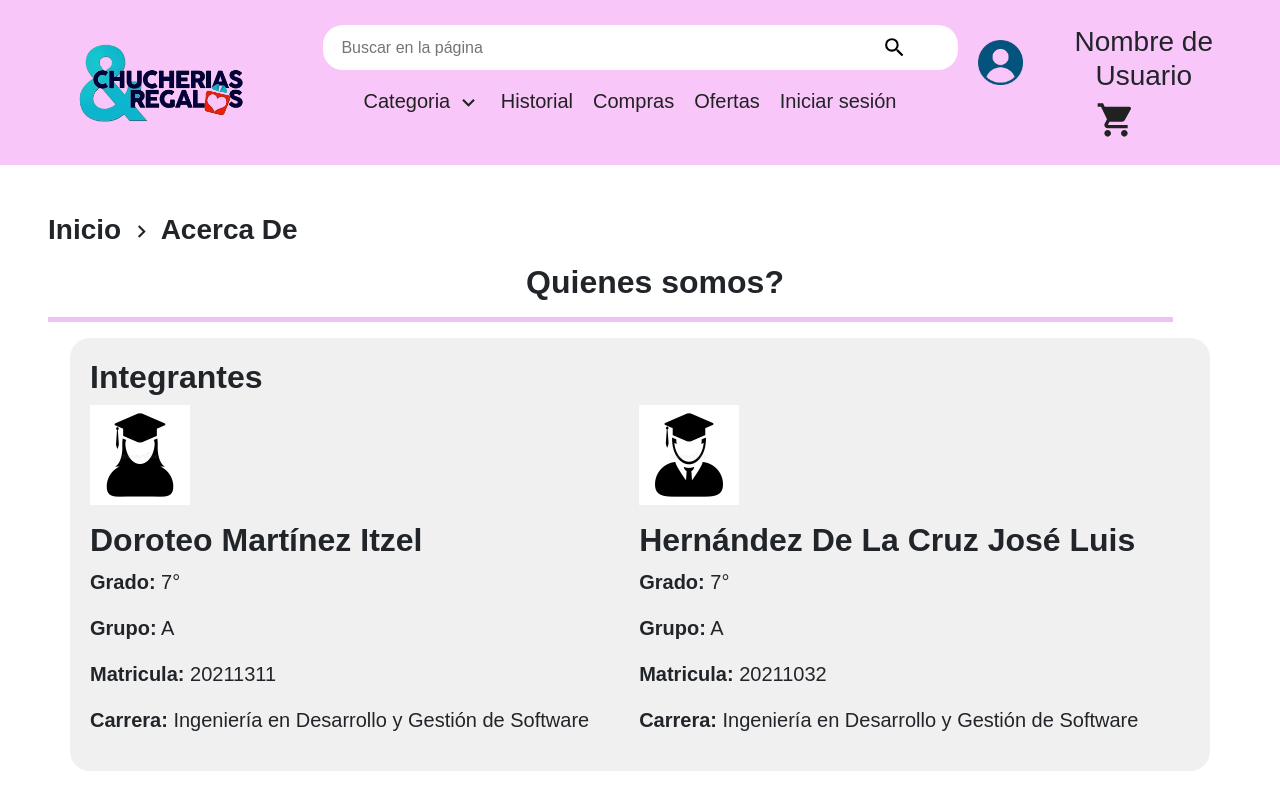
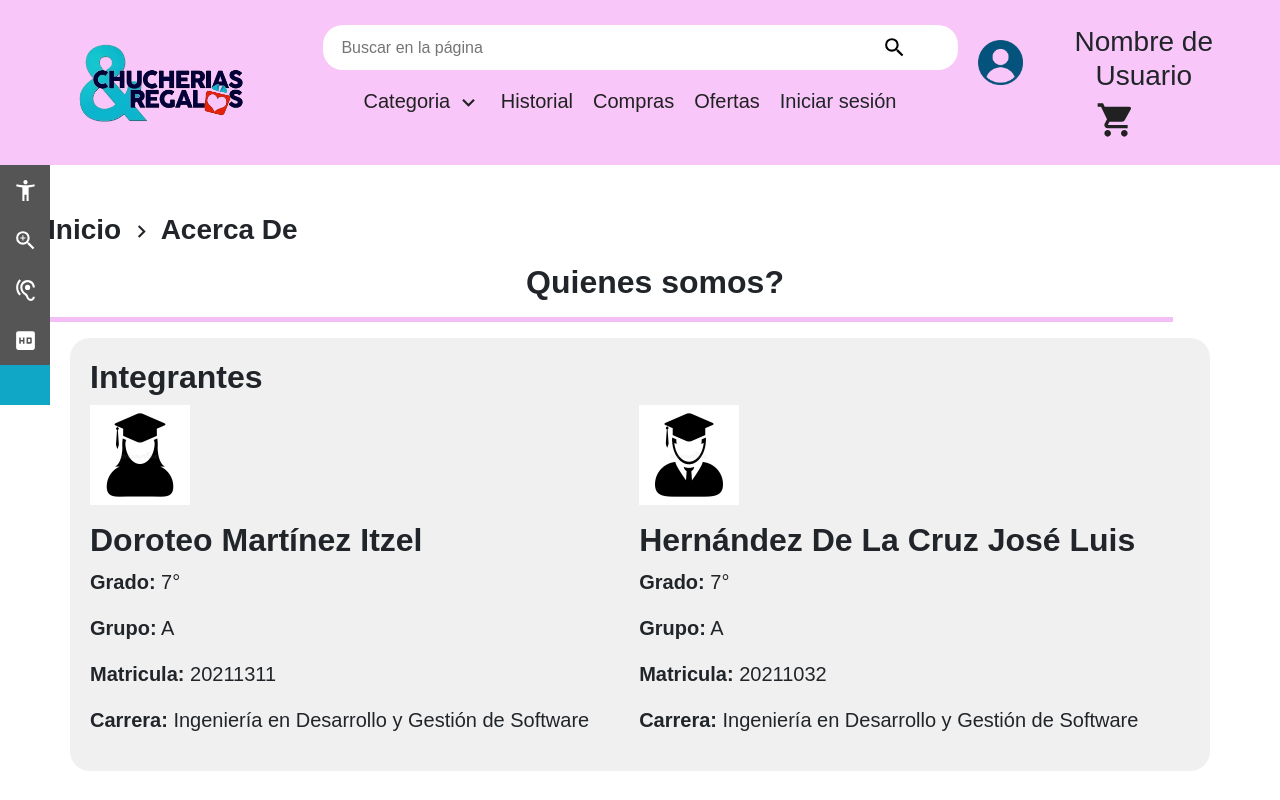
Before and after one commit to JoseLuisHdzCruz/chucherias-y-regalos, a React (Create React App) app: page /quienes-somos in a window 1280 px wide. Shown: the top 800 px of the page. Built offline with nearby package versions, Linux system fonts and the light colour scheme.

Commit message:
update files

```diff
--- a/src/App.js
+++ b/src/App.js
@@ -2,6 +2,7 @@ import React from 'react';
 import { BrowserRouter as Router, Route, Routes } from 'react-router-dom';
 import Header from './components/Header';
 import Footer from './components/Footer';
+import AccessibilityPanel from './components/AccessibilityPanel';
 import Home from './routes/Home';
 import ProductDetail from './routes/ProductDetail';
 import PrivacyPolicy from './routes/PrivacyPolicy';
@@ -14,9 +15,14 @@ function App() {
   return (
     <Router>
       <div>
+
+        {/* Incluye el componente de accesibilidad */}
+
+
         <Header />
+        <AccessibilityPanel />
+        <Routes>
 
-        <Routes>
           <Route path="/" element={<Home />} />
           <Route path="/product" element={<ProductDetail />} />
           <Route path="/privacy-policy" element={<PrivacyPolicy />} />
--- /dev/null
+++ b/src/components/AccessibilityPanel.js
@@ -0,0 +1,60 @@
+// AccessibilityPanel.js
+
+import React, { useState } from 'react';
+import '../styles/stylesPanel.css';
+import { MdAccessibilityNew, MdZoomIn, MdHearing, MdHd } from 'react-icons/md';
+
+const AccessibilityPanel = () => {
+    const [isExpanded, setIsExpanded] = useState(false);
+    const [zoomLevel, setZoomLevel] = useState(1);
+
+    const togglePanel = () => {
+        setIsExpanded(!isExpanded);
+    };
+
+    const handleZoomLevelChange = (newZoomLevel) => {
+        setZoomLevel(newZoomLevel);
+    };
+
+    const panelStyle = {
+        width: isExpanded ? '250px' : '50px',
+    };
+
+    return (
+        <div className={`accessibility-panel ${isExpanded ? 'expanded' : ''}`} style={panelStyle}>
+            {isExpanded ? (
+                <>
+                    <button onClick={togglePanel}>Accesibilidad</button>
+                    <label htmlFor="zoomLevel">Nivel de Zoom:</label>
+                    <input
+                        type="number"
+                        id="zoomLevel"
+                        value={zoomLevel}
+                        onChange={(e) => handleZoomLevelChange(parseFloat(e.target.value))}
+                    />
+                    {/* Otros botones y funciones de accesibilidad aquí */}
+                </>
+            ) : (
+                <>
+                <button className="expand-button">
+                    <MdAccessibilityNew size={25} />
+                </button>
+
+                <button onClick={togglePanel} className="expand-button">
+                    <MdZoomIn size={25} />
+                </button>
+                <button onClick={togglePanel} className="expand-button">
+                    <MdHearing size={25} />
+                </button>
+                <button onClick={togglePanel} className="expand-button">
+                    <MdHd size={25} />
+                </button>
+
+                </>
+
+            )}
+        </div>
+    );
+};
+
+export default AccessibilityPanel;
--- a/src/routes/AcercaDe.js
+++ b/src/routes/AcercaDe.js
@@ -4,7 +4,9 @@ import { MdChevronRight } from "react-icons/md";
 
 function AcercaDe() {
   return (
+
     <div className="wrapper row3 m-5">
+
       <h3 className="fw-semibold">
         Inicio <MdChevronRight size={25} className="icon-aling" /> Acerca De
       </h3>
--- /dev/null
+++ b/src/styles/stylesPanel.css
@@ -0,0 +1,59 @@
+/* styles.css */
+
+.accessibility-panel {
+    position: fixed;
+    top: 1;
+    left: 0;
+    height: 30%;
+    background-color: rgb(15, 167, 197);
+    color: #fff;
+    padding: 5x;
+    box-sizing: border-box;
+    z-index: 1000;
+    transition: width 0.3s ease; /* Transición suave para el cambio de ancho */
+  }
+
+  .accessibility-panel.expanded {
+    width: 250px;
+    z-index: 1000; /* Asegura que la barra se superponga a otros elementos cuando está expandida */
+  }
+
+  .accessibility-panel button {
+    display: block;
+    width: 100%;
+    padding: 10px;
+    background-color: #555;
+    color: #fff;
+    border: none;
+    cursor: pointer;
+  }
+
+  .accessibility-panel.expanded button {
+    margin-bottom: 10px;
+  }
+
+  .accessibility-panel button:hover {
+    background-color: #777;
+  }
+
+  /* Estilo específico para el botón de expansión */
+  .expand-button {
+    width: 50px;
+    height: 50px;
+    padding: 0;
+    display: flex;
+    justify-content: center;
+    align-items: center;
+  }
+
+  /* Estilos para el formulario de nivel de zoom */
+  label {
+    display: block;
+    margin-top: 10px;
+    color: #fff;
+  }
+
+  input {
+    width: 50px;
+    padding: 5px;
+  }
```
